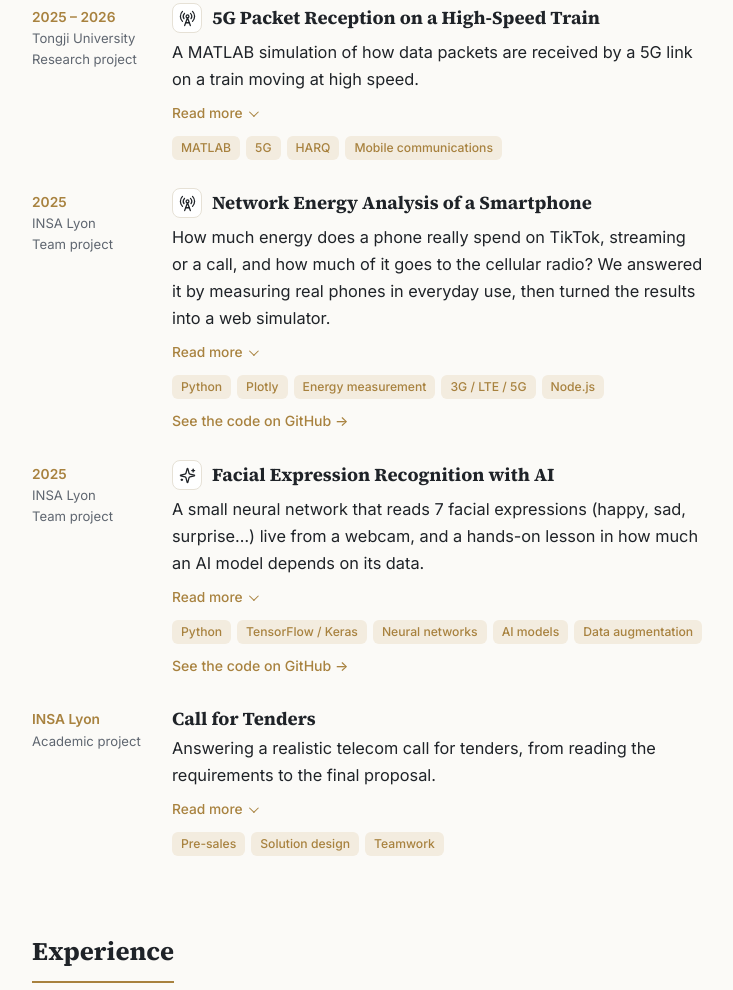
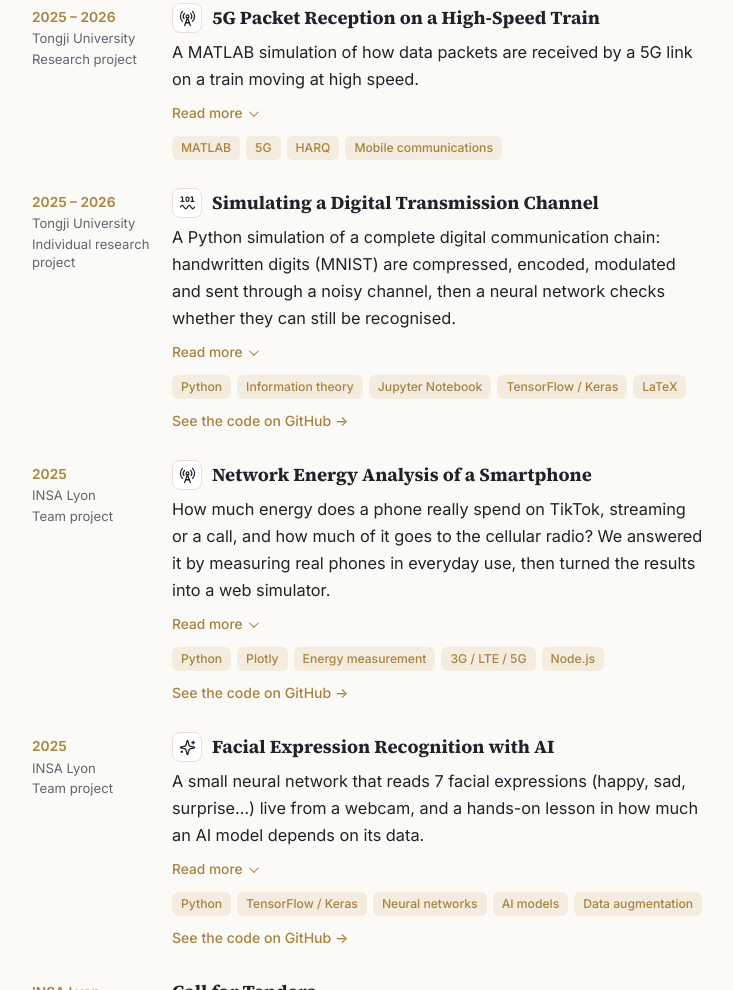
Before and after one commit to daniel-cury/daniel-cury.github.io, a plain HTML site: page index.html in a window 1280 px wide. Shown: the part 1611-2601 px from the top of the page, without its empty margins (272-1005 px from the left). Drawn offline with Linux system fonts and the light colour scheme.

Commit message:
ITA project

```diff
--- a/index.html
+++ b/index.html
@@ -112,6 +112,20 @@
         <p>Carried out during my exchange in Shanghai, as part of my specialisation in <strong>information theory and mobile communication systems</strong>. The simulation looks at how <strong>high mobility (Doppler, fast-changing channels)</strong> affects packet reception, and at how retransmission mechanisms such as <strong>HARQ</strong> help keep the link reliable.</p>
       </details>
       <ul class="tags"><li>MATLAB</li><li>5G</li><li>HARQ</li><li>Mobile communications</li></ul>
+    </article>
+
+    <article class="card">
+      <div class="label"><span class="pill">2025 – 2026</span><span>Tongji University</span><span>Individual research project</span></div>
+      <h4><span class="emoji" aria-hidden="true"><svg viewBox="0 0 24 24" fill="none" stroke="currentColor" stroke-width="1.8" stroke-linecap="round" stroke-linejoin="round"><path d="M3 3h2v6"/><path d="M3 9h4"/><rect x="10" y="3" width="4" height="6" rx="2"/><path d="M17 3h2v6"/><path d="M17 9h4"/><path d="M2 17q2.5-5 5 0t5 0 5 0 5 0"/></svg></span>Simulating a Digital Transmission Channel</h4>
+      <p class="summary">A Python simulation of a complete digital communication chain: handwritten digits (MNIST) are compressed, encoded, modulated and sent through a noisy channel, then a neural network checks whether they can still be recognised.</p>
+      <details>
+        <summary>Read more</summary>
+        <p>Carried out for the <strong>Information Theory and Applications</strong> course. Each image becomes a bitstream, compressed with <strong>Huffman coding</strong> (source coding), protected with a <strong>repetition code</strong> (channel coding), modulated in <strong>4-QAM</strong> and sent over a noisy channel (<strong>AWGN</strong> or binary symmetric) before being decoded and rebuilt.</p>
+        <p>Huffman brings the bit rate close to the source's entropy, but a single flipped bit can wreck a whole image (catastrophic error propagation). A <strong>CNN</strong> (99.2 % accuracy on clean images) measured the impact: at <strong>5 dB SNR</strong>, it recognises <strong>92 %</strong> of digits sent with 5 repetitions against <strong>16 %</strong> without protection. Fixed-length coding turned out more robust: always a trade-off between compression and reliability.</p>
+        <p>Along the way I learned to <strong>handle large datasets</strong> and to put into practice <strong>information theory, data compression, source and channel coding, modulation</strong> and the effect of noise on a transmission.</p>
+      </details>
+      <ul class="tags"><li>Python</li><li>Information theory</li><li>Jupyter Notebook</li><li>TensorFlow / Keras</li><li>LaTeX</li></ul>
+      <div class="links"><a href="https://github.com/daniel-cury/transmission-channel" target="_blank" rel="noopener">See the code on GitHub →</a></div>
     </article>
 
     <article class="card">
```
Also changed, not shown: fr/index.html (+14 -0 lines).
